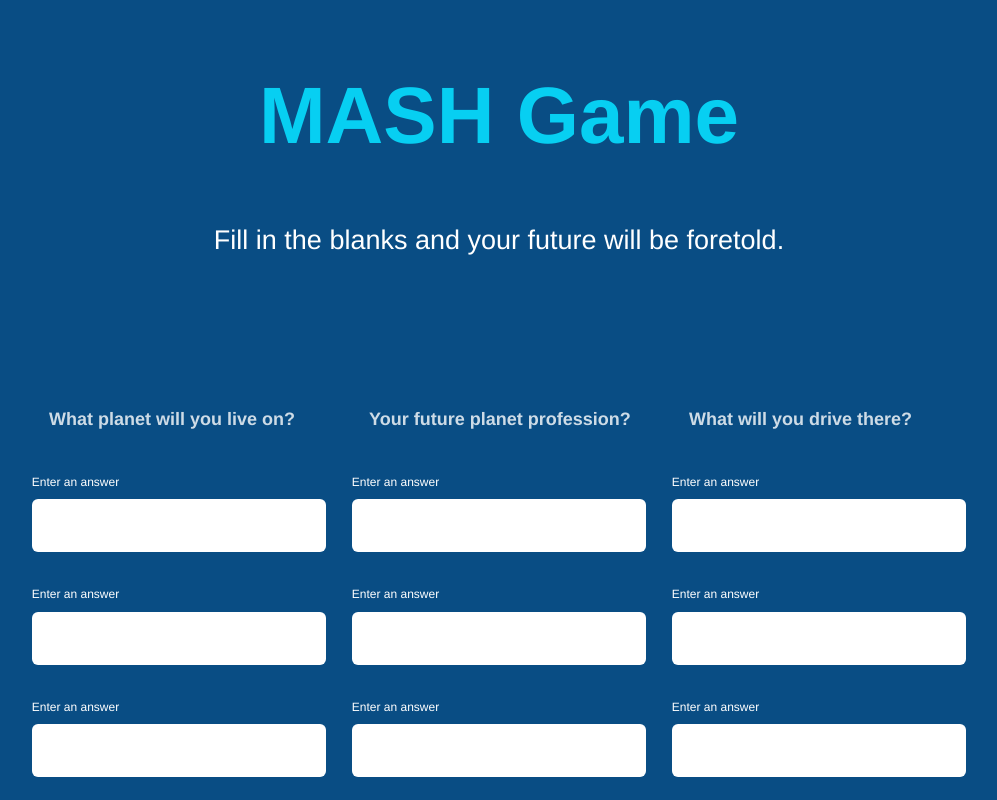
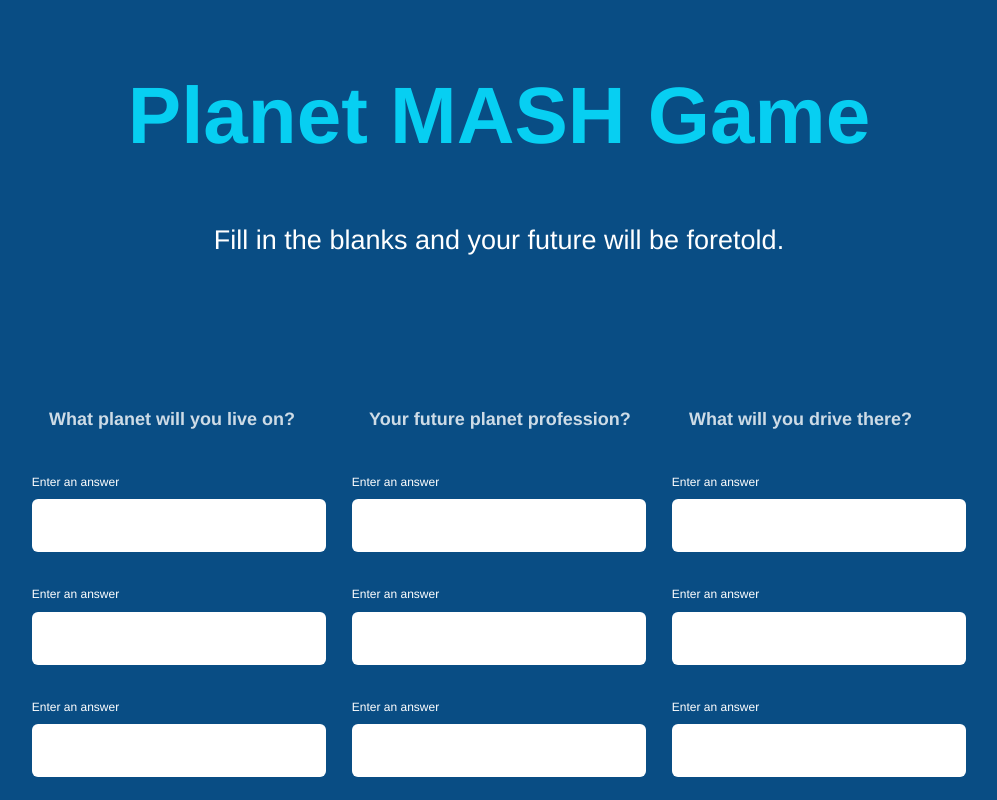
Before and after one commit to a2x44/MASH-Game, a plain HTML site: page index.html in a window 1280 px wide. Shown: the top 800 px of the page, without its empty margins (141-1138 px from the left). Drawn offline with Linux system fonts and the light colour scheme.

Commit message:
Update index.html

```diff
--- a/index.html
+++ b/index.html
@@ -5,7 +5,7 @@
   <head>
     <meta charset="utf-8">
     <meta name="viewport" content="width=device-width, initial-scale=1, minimum-scale=0.5, maximum-scale=0.5, minimal-ui">
-    <title>Planet MASH Game </title>
+    <title>MASH Game </title>
     <link href="normalize.css" rel="stylesheet">
     <link href="style.css" rel="stylesheet">
   </head>
@@ -13,7 +13,7 @@
 
   <!-- BODY SECTION STARTS -->
   <body>
-    <h1>MASH Game</h1>
+    <h1>Planet MASH Game</h1>
     <p class="description">Fill in the blanks and your future will be foretold.</p>
     <form action="" method="post" id="mash">
       <div id="answers" class="hide">
```
